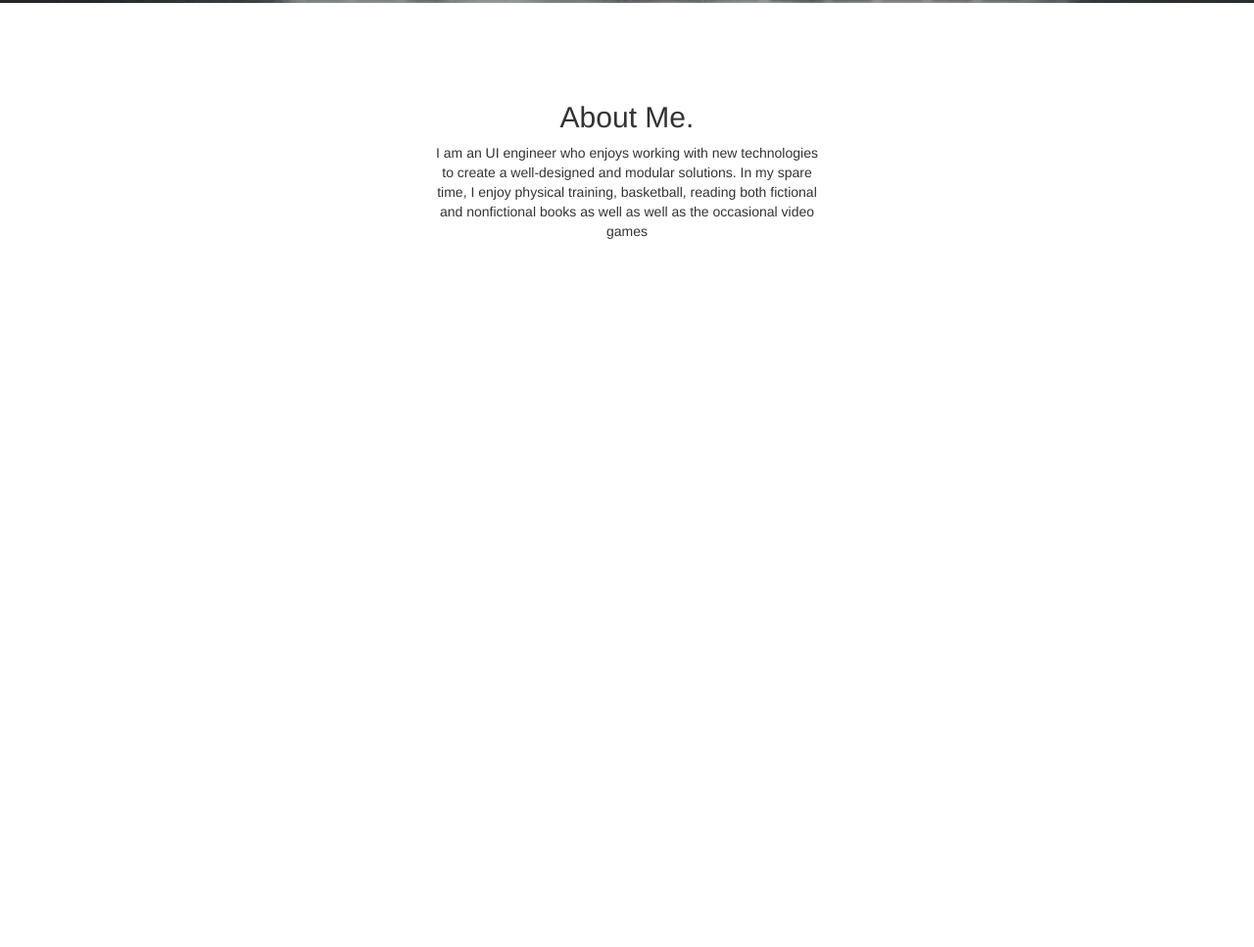
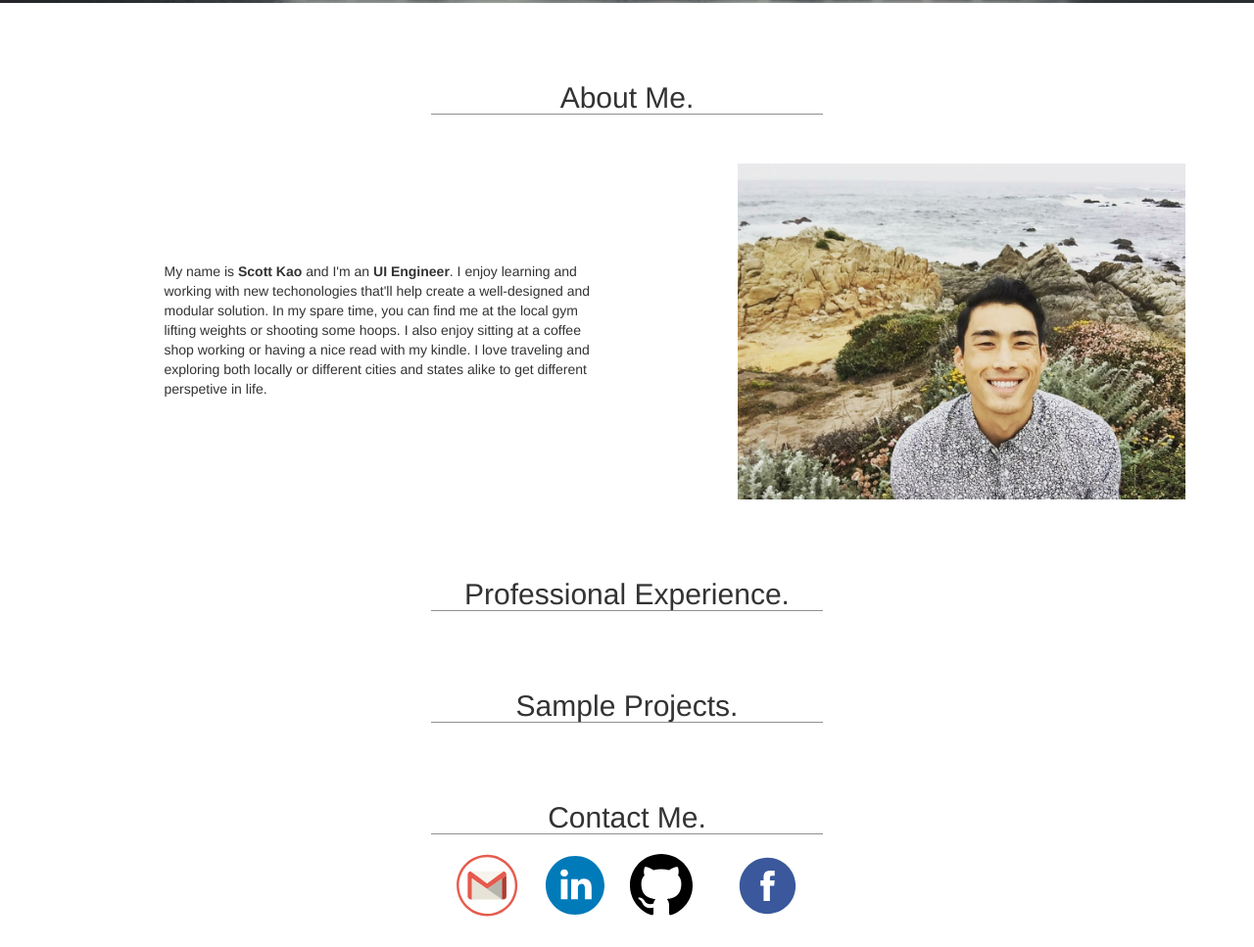
Before and after one commit to Scottkao85/personal_site, a website: page index.html in a window 1280 px wide. Shown: the part 525-1492 px from the top of the page at 98% size. Drawn offline with Linux system fonts and the light colour scheme.

Commit message:
changed styling and layout. edited content to about.intro

```diff
--- a/index.html
+++ b/index.html
@@ -9,7 +9,7 @@
     </head>
     <body class="page-main">
         <section class="section-nav">
-            <div class="section-content">
+            <div class="section-content container">
                 <nav class="navbar navbar-default navbar-fixed-top text-center">
                     <div class="container">
                         <a href="#about" class="col-sm-3 nav-content lead about">About</a>
@@ -33,14 +33,21 @@
         </section>
 
         <section class="section-about">
-            <div class="container col-md-4 col-md-offset-4 text-center">
-                <div class="intro-container">
-                    <h2 id="about" class="title">About Me.</h2>
-                    <p>I am an UI engineer who enjoys working with new technologies to create a well-designed and modular solutions. In my spare time, I enjoy physical training, basketball, reading both fictional and nonfictional books as well as well as the occasional video games</p>
+            <div class="section-content container">
+                <h2 id="about" class="title text-center">About Me.</h2>
+                <div class="keyline text-center"></div>
+                <div class="row intro-container">
+                    <div class="col-sm-5 col-sm-offset-1">
+                        <p class="intro-copy">My name is <strong>Scott Kao</strong> and I'm an <strong>UI Engineer</strong>. I enjoy learning and working with new techonologies that'll help create a well-designed and modular solution. In my spare time, you can find me at the local gym lifting weights or shooting some hoops. I also enjoy sitting at a coffee shop working or having a nice read with my kindle. I love traveling and exploring both locally or different cities and states alike to get different perspetive in life.</p>
+                    </div>
+                    <div class="intro-img col-sm-5 col-sm-offset-1">
+                        <img class="img-responsive" src="./images/scott_img.jpg" alt="">
+                    </div>
                 </div>
-            </div>
-            <div class="resume">
+                <div class="resume">
 
+
+                </div>
             </div>
         </section>
 
--- a/styles/main.scss
+++ b/styles/main.scss
@@ -4,11 +4,6 @@
         overflow-x: hidden;
         padding: 150px auto;
     }
-
-    .icon {
-        width: 64px;
-    }
-
     .section-nav {
         .navbar {
             background-color: #505050;
@@ -35,26 +30,29 @@
     }
 
     .section-about {
-        height: 1000px;
-        .resume {
+        .intro-container {
+            margin-top: 50px;
+            .intro-copy {
+                margin-top: 100px;
+            }
         }
     }
 
-    .section-experience {
-        height: 1000px;
-        background-color: yellow;
-    }
+    // .section-experience {
+    //     height: 1000px;
+    //     background-color: yellow;
+    // }
 
-    .section-project {
-        height: 1000px;
-        background-color: green;
-    }
+    // .section-project {
+    //     height: 1000px;
+    //     background-color: green;
+    // }
 
-    .section-contact {
-        .container {
-            margin: 0 auto 80px;
-        }
-    }
+    // .section-contact {
+    //     .container {
+    //         margin: 0 auto 80px;
+    //     }
+    // }
 
     // shared
     .section-about,
@@ -63,6 +61,13 @@
     .section-contact {
         .title {
             padding-top: 80px;
+            border-bottom: 1px solid #909090;
+            width: 400px;
+            margin: 0 auto;
+        }
+        .icon {
+            width: 64px;
+            margin: 20px;
         }
     }
 }
```
Also changed, not shown: css/main.css.
